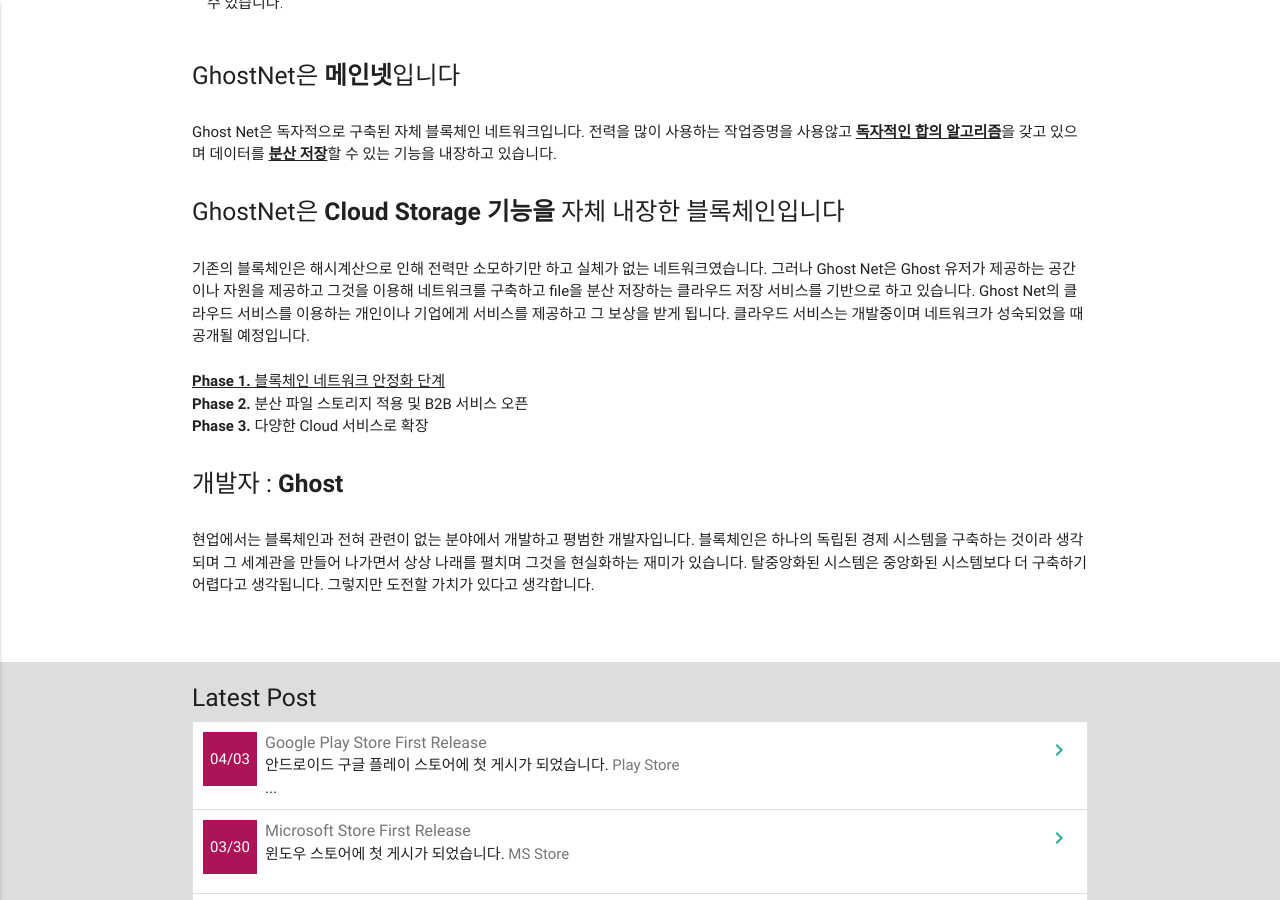
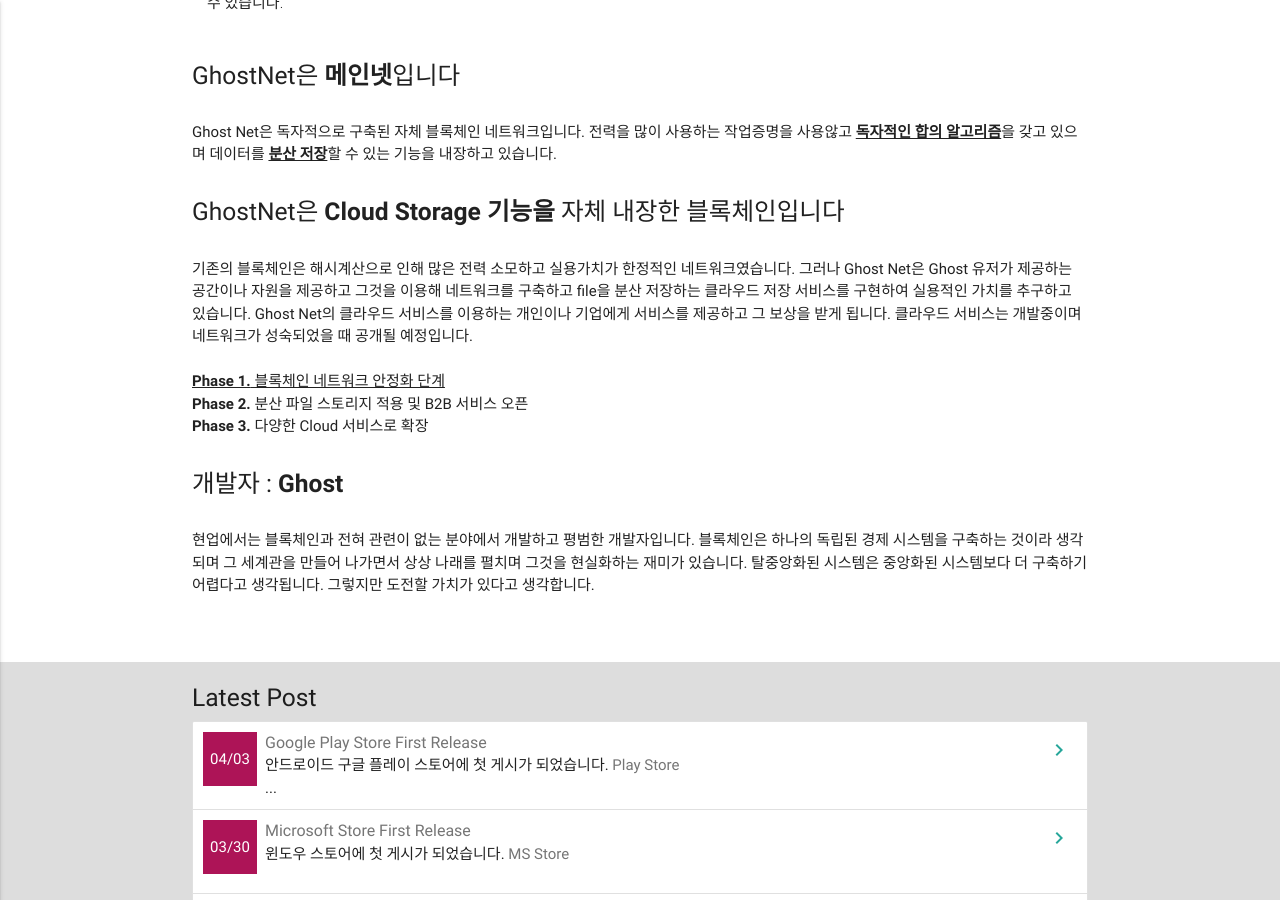
Before and after one commit to GhostNetBlog/GhostNetBlog.github.io, a Jekyll site: the page built from index.md, in a window 1280 px wide and 900 px high, scrolled down 1308 px. Built offline with Jekyll 4.4.1, drawn with Linux system fonts in a browser that asks for light colours.

Commit message:
Update home.html

```diff
--- a/_layouts/home.html
+++ b/_layouts/home.html
@@ -86,9 +86,9 @@ layout: default
       <div class="row">
         <div class="col s12">
           <h5>GhostNet은 <b>Cloud Storage 기능을</b> 자체 내장한 블록체인입니다</h5><br>
-          기존의 블록체인은 해시계산으로 인해 전력만 소모하기만 하고 실체가 없는 네트워크였습니다.
+          기존의 블록체인은 해시계산으로 인해 많은 전력 소모하고 실용가치가 한정적인 네트워크였습니다.
           그러나 Ghost Net은 Ghost 유저가 제공하는 공간이나 자원을 제공하고 그것을 이용해
-          네트워크를 구축하고 file을 분산 저장하는 클라우드 저장 서비스를 기반으로 하고 있습니다.
+          네트워크를 구축하고 file을 분산 저장하는 클라우드 저장 서비스를 구현하여 실용적인 가치를 추구하고 있습니다.
           Ghost Net의 클라우드 서비스를 이용하는 개인이나 기업에게 서비스를 제공하고 그 보상을 받게 됩니다.
           클라우드 서비스는 개발중이며 네트워크가 성숙되었을 때 공개될 예정입니다.
           <br><br>
```
